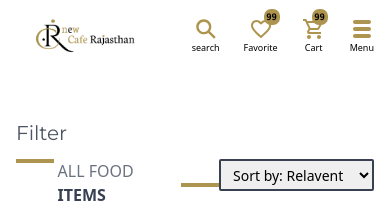
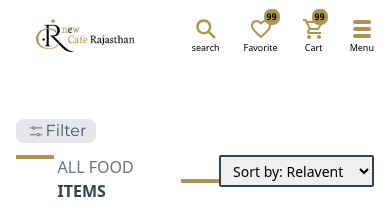
Before and after one commit to arfajsheru/CR-HOTEL, a React (Vite) app in the folder cr-restaurant/: page /menu in a window 390 px wide. Shown: the top 209 px of the page. Built offline with nearby package versions, Linux system fonts and the light colour scheme; a web font is replaced by a local one.

Commit message:
mobile filter option update

```diff
--- a/cr-restaurant/src/pages/Menu.jsx
+++ b/cr-restaurant/src/pages/Menu.jsx
@@ -4,7 +4,7 @@ import ProductItem from "../component/ProductItem";
 import Title from "../component/Title";
 import { menu_list } from "../assets/assets";
 import { RxCross2 } from "react-icons/rx";
-import { IoIosArrowForward } from "react-icons/io";
+import vectore from "../assets/vector.png"
 const Menu = () => {
   const [showFilter, setShowFilter] = useState(false);
   const [filterProduct, setFilterProduct] = useState(foodItems);
@@ -74,13 +74,21 @@ const Menu = () => {
       <div className="min-w-60">
         <p
           onClick={() => setIShowFilter(!IshowFilter)}
-          className="my-2 text-xl text-gray-600 font-nav-font flex gap-1 items-center cursor-pointer"
+          className="my-2 text-xl text-gray-600 font-nav-font hidden sm:block"
         >
           {/* Filter Title */}
+
           Filter
-          <IoIosArrowForward
-            className={`hidden sm:hidden ${showFilter ? "rotate-90" : ""}`}
-          />
+        </p>
+        <p
+          onClick={() => setIShowFilter(!IshowFilter)}
+          className="my-2 text-[16px] text-gray-600 font-nav-font cursor-pointer sm:hidden"
+        >
+          {/* Filter Title */}
+          <div className="flex items-center justify-center w-20 rounded-lg  bg-gray-200 ">
+          <img src={vectore} className="w-5" alt="" />
+            Filter
+          </div>
         </p>
 
         {/* Category Section */}
@@ -235,7 +243,7 @@ const Menu = () => {
       <div
         className={`fixed right-0 bottom-0 left-0 overflow-hidden bg-white transition-transform duration-500 ${
           IshowFilter
-            ? "-translate-y-0 w-full h-[90vh] z-50"
+            ? "-translate-y-0 w-full h-[80vh] z-50"
             : "translate-y-full w-0"
         } sm:hidden`}
       >
```
Also changed, not shown: cr-restaurant/src/assets/vector.png (added).
